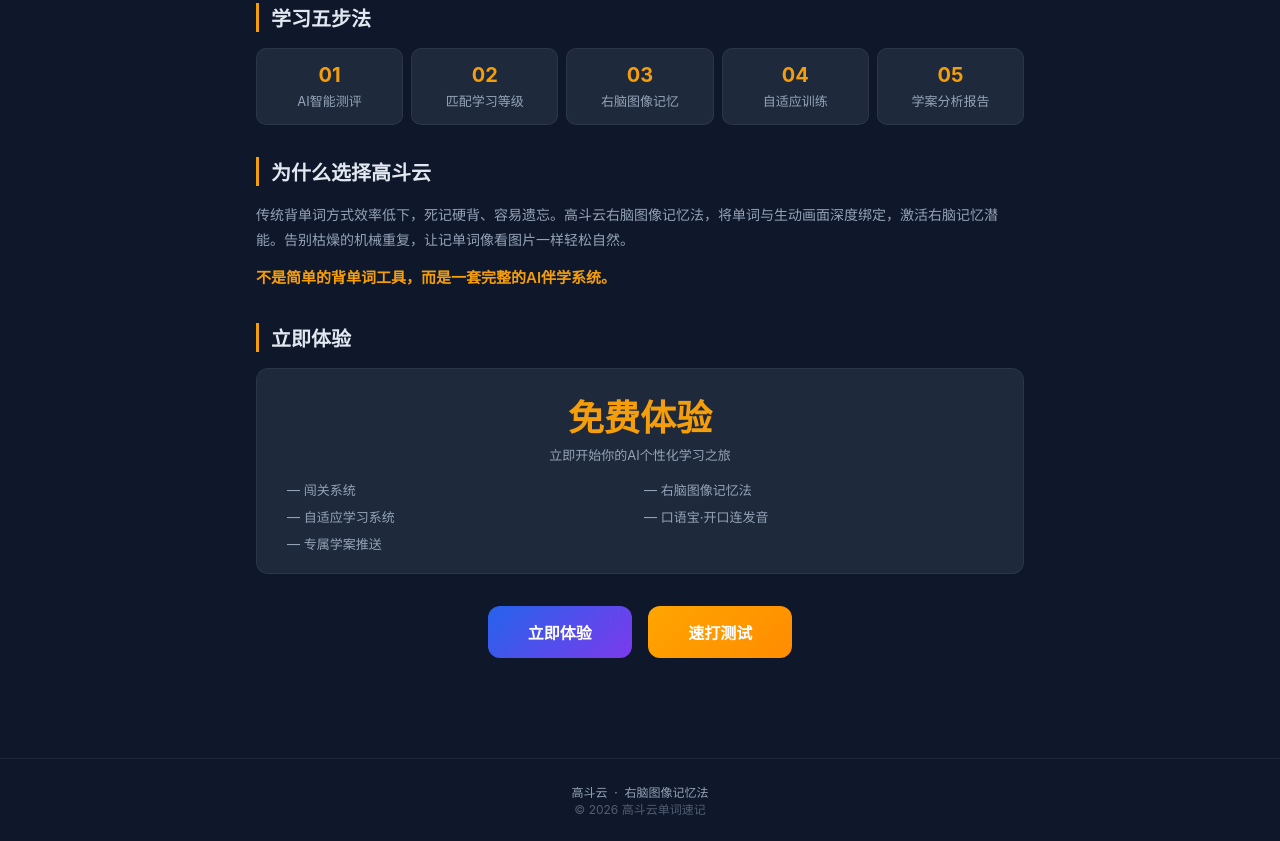
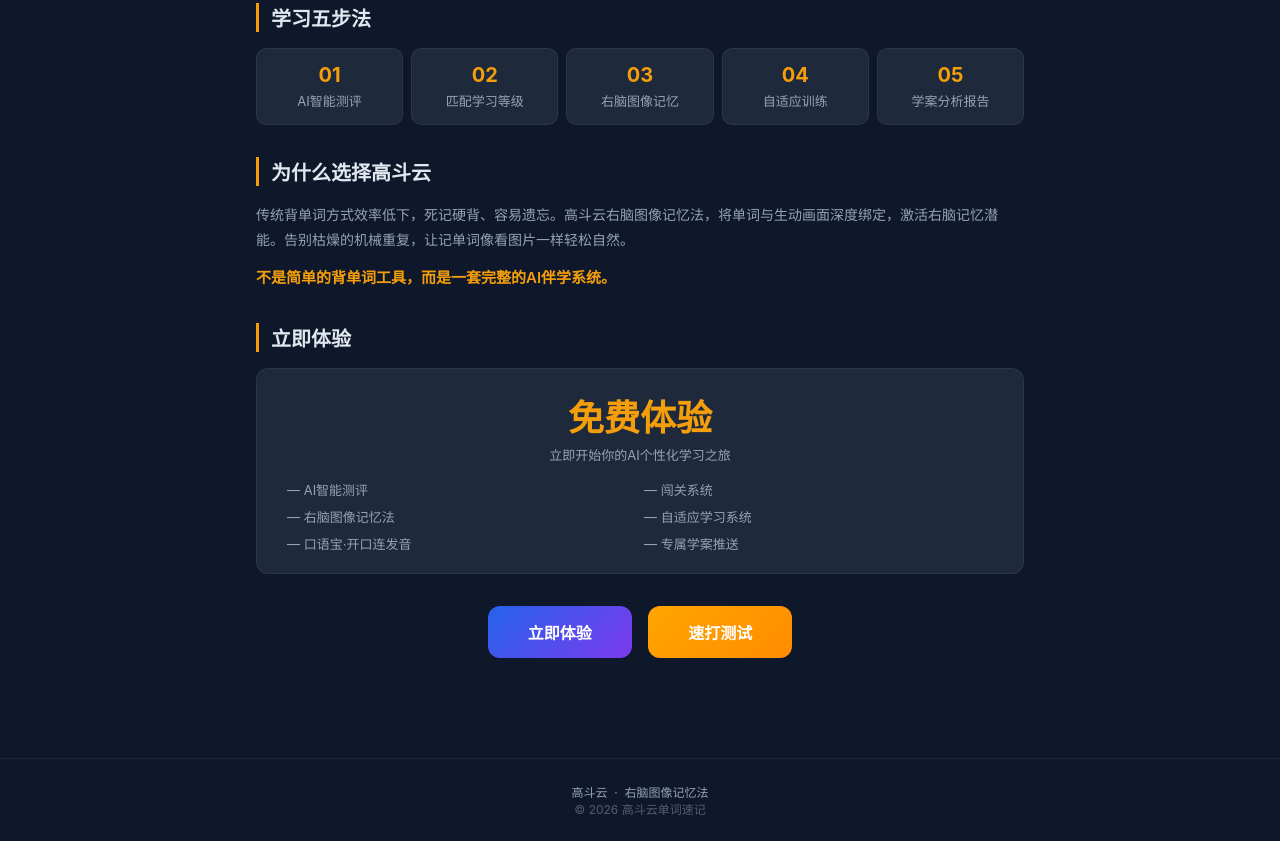
Before and after one commit to 2106482841-ops/gaodouyun, a plain HTML site: page gaodouyun.html in a window 1280 px wide. Shown: the part 644-1485 px from the top of the page. Drawn offline with Linux system fonts and the light colour scheme.

Commit message:
免费体验列表加AI智能测评，6项对齐

```diff
--- a/gaodouyun.html
+++ b/gaodouyun.html
@@ -172,12 +172,12 @@
       <div style="font-size:36px;font-weight:900;color:var(--accent);margin-bottom:4px">免费体验</div>
       <div style="color:var(--muted);font-size:13px;margin-bottom:16px">立即开始你的AI个性化学习之旅</div>
       <div style="display:grid;grid-template-columns:1fr 1fr;gap:8px;text-align:left;font-size:13px;color:var(--muted);padding:0 10px;grid-template-rows:auto auto">
+        <div>— AI智能测评</div>
         <div>— 闯关系统</div>
         <div>— 右脑图像记忆法</div>
         <div>— 自适应学习系统</div>
         <div>— 口语宝·开口连发音</div>
         <div>— 专属学案推送</div>
-        <div></div>
       </div>
     </div>
   </div>
```
Also changed, not shown: index.html (+1 -1 lines).
